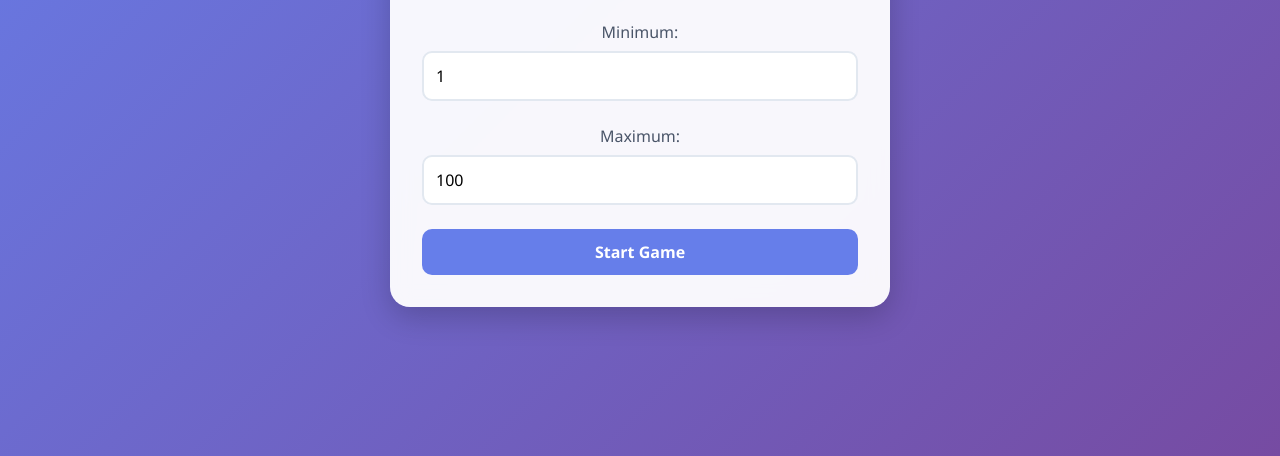
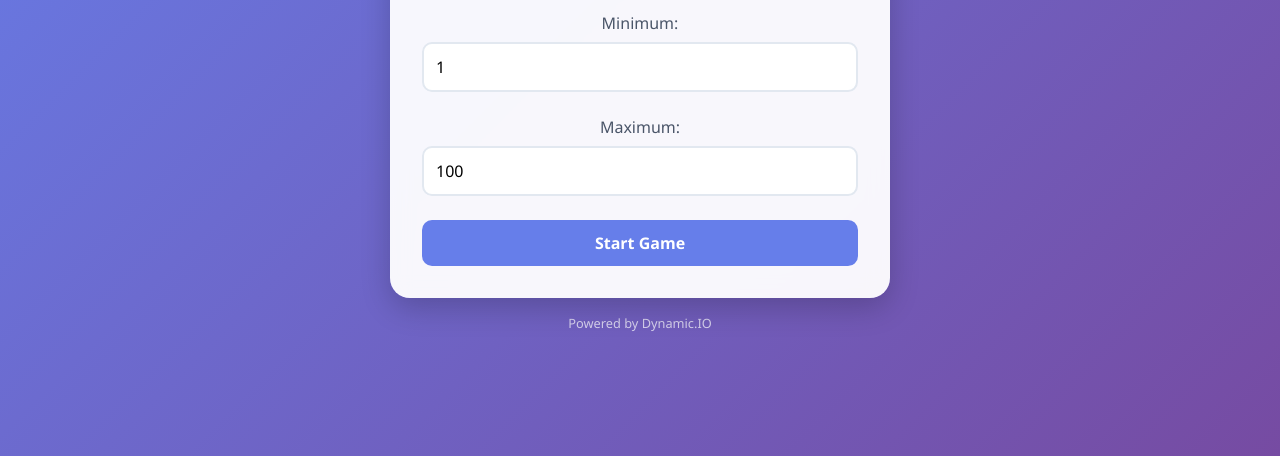
Before and after one commit to egy7777/GuessTheNumber, a plain HTML site: page index.html in a window 1280 px wide. Shown: the part 344-800 px from the top of the page. Drawn offline with nearby package versions, Linux system fonts and the light colour scheme.

Commit message:
Remove italic style from powered by text and update HTML

```diff
--- a/index.html
+++ b/index.html
@@ -36,6 +36,7 @@
                 <button id="new-game" class="btn secondary">New Game</button>
             </div>
         </div>
+        <p class="powered-by">Powered by Dynamic.IO</p>
     </div>
     <audio id="victory-sound" src="0409.mp3" preload="auto"></audio>
     <script src="script.js"></script>
```
